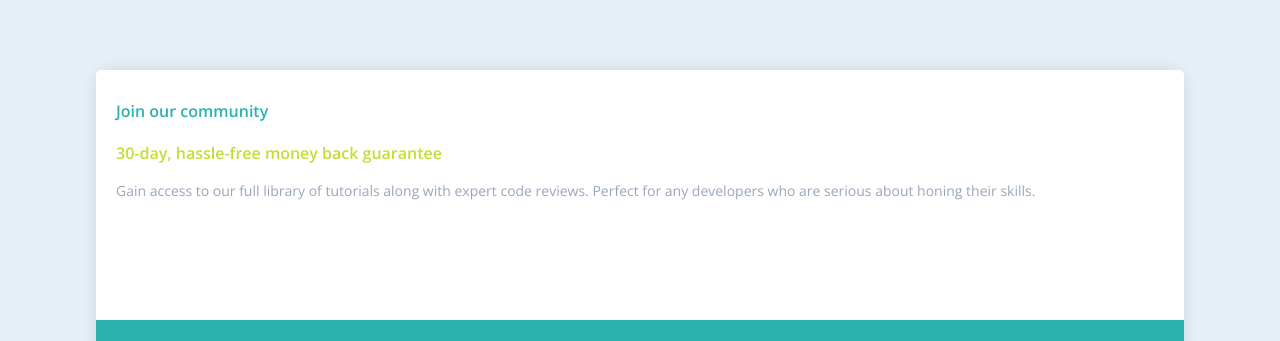
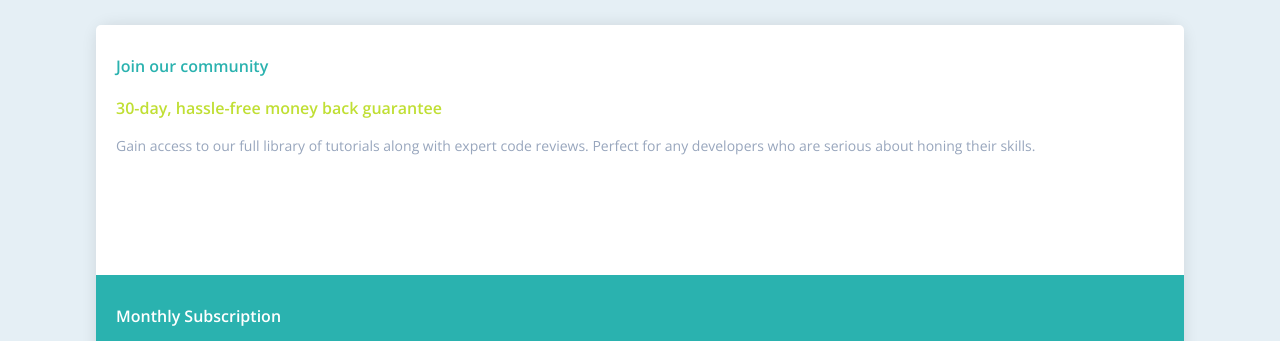
Before and after one commit to Yeuri07/Frontend-Mento, a plain HTML site: page single-price-grid-component/index.html in a window 1280 px wide. Shown: the top 341 px of the page. Drawn offline with nearby package versions, Linux system fonts and the light colour scheme.

Commit message:
single-price-grid center

```diff
--- a/single-price-grid-component/style.css
+++ b/single-price-grid-component/style.css
@@ -23,7 +23,8 @@ body{
 
   display: flex;
   justify-content: center;
-  margin: 70px 0;
+  align-items: center;
+  height: 100%;
 }
 
 
@@ -31,7 +32,7 @@ body{
 .main__div{
 
     width: 85%;
-    height: 80%;
+
     box-shadow: 0 0 15px rgba(0, 0, 0, .1);
     border-radius: 15px;
 }
```
